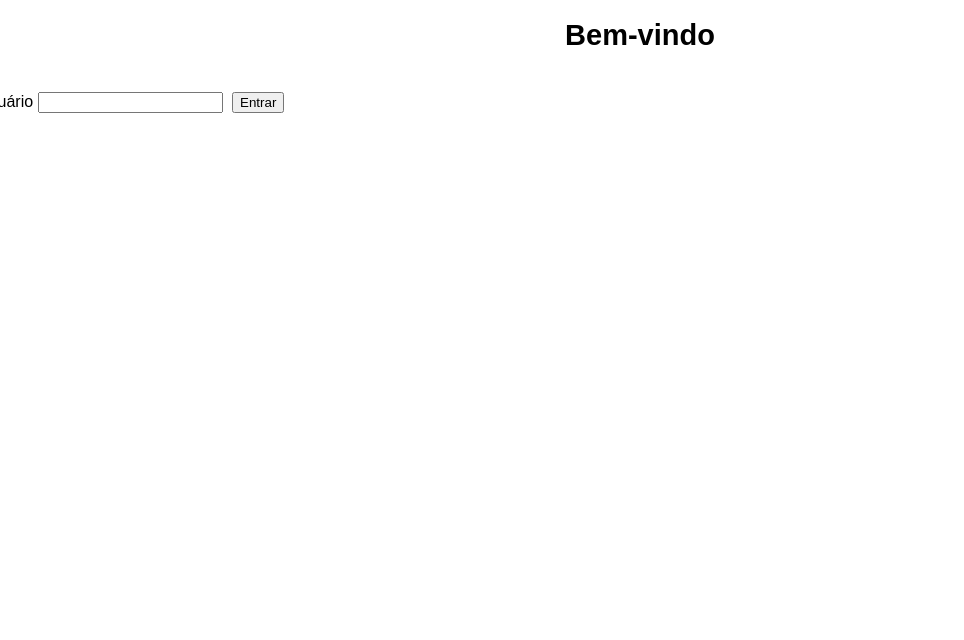
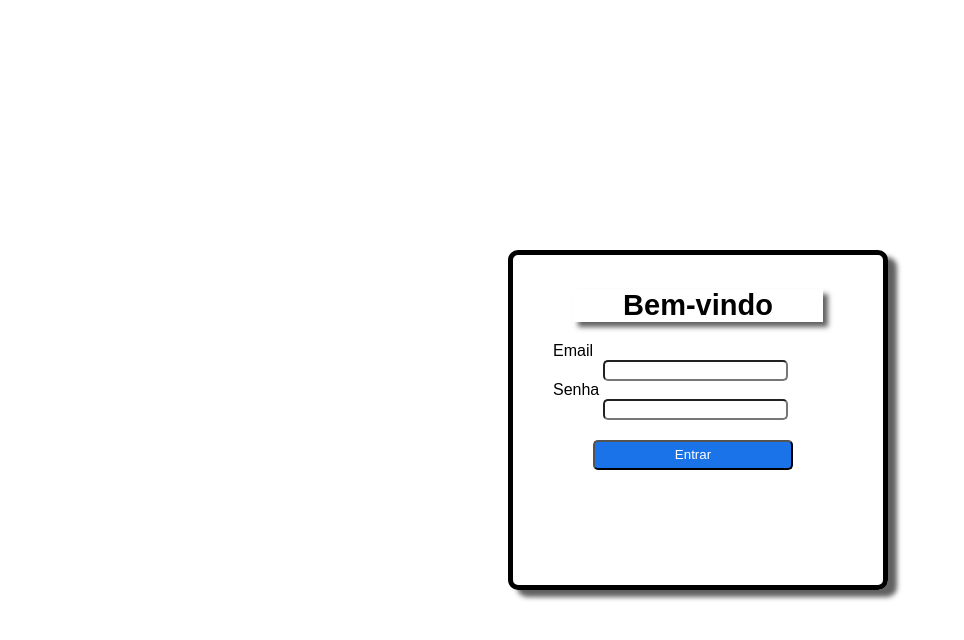
Before and after one commit to T-DESI-2019-1-N1/ExercicioHTML, a plain HTML site: page index.html in a window 1280 px wide. Shown: the whole page, without its empty margins (0-964 px from the left). Drawn offline with Linux system fonts and the light colour scheme.

Commit message:
Finalizado tela log html e Css

```diff
--- a/index.html
+++ b/index.html
@@ -7,11 +7,15 @@
     <link rel="stylesheet" href="style.css">
 </head>
 <body>
-    <div id="logn">
+    <div id="login">
         <h1>Bem-vindo</h1>
-        <label id="label1">Usuário</label>
-        <input id="input1">
-        <button id="botao1">Entrar</button>
+        <label id="label1">Email</label><br>
+        <input id="input1" type="text" name="email"><br>
+        <label id="label1">Senha</label><br>
+        <input type="password" id="input1"><br>
+        <button id="botaoEntrar">Entrar</button>
+        <img src="" alt="">
+
     </div>
 </body>
 </html>
--- a/style.css
+++ b/style.css
@@ -5,6 +5,7 @@ h1 {
     text-align: center;
     color: black;
     font-size: 29px;
+    box-shadow: 5px 5px 5px rgba(50, 50, 50, 0.77);
 
 }
 #login{
@@ -12,16 +13,27 @@ h1 {
     height: 300px;
     border: 5px solid black;
     border-radius: 10px;
-    margin: 30px 0 0 80px;
+    margin: 250px 0 0 500px;
     padding: 15px 60px;
+    box-shadow: 9px 7px 5px rgba(50, 50, 50, 0.77);
 
 }
 #label1{
     color: black;
-    margin: 10px 0 0 -30px;
+    margin: 10px 0 0 -20px;
 }
 
-#botao1{
-    margin: 20px 5px;
+#botaoEntrar{
+    margin: 20px 0 0 20px;
+    width: 200px;
+    height: 30px;
+    background-color: #1a73e8;
+
+    color: white;
+    border-radius: 5px;
 
 }
+#input1{
+    margin: 0 0 0 30px;
+    border-radius: 5px;
+}
```
